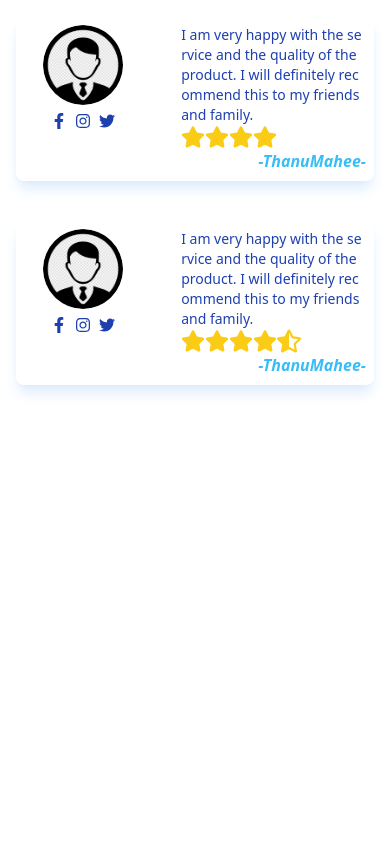
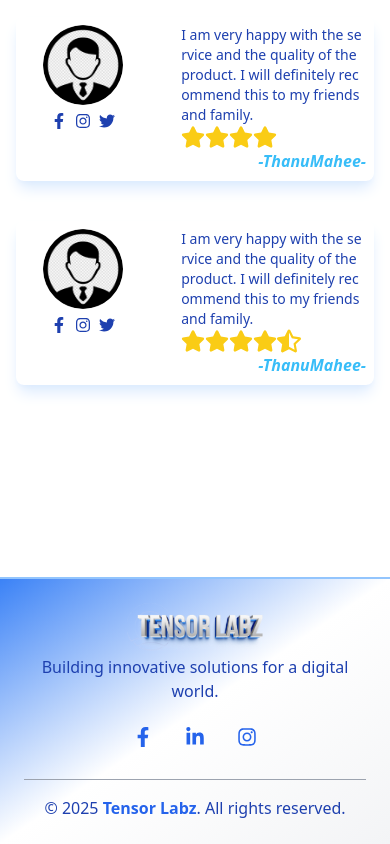
Before and after one commit to tensor-labz/tensor-labz-website, a React (Vite) app: page / in a window 390 px wide. Shown: the part 4527-5371 px from the top of the page. Before the commit the page ends 5104 px from the top, so only its background shows below. Built offline with nearby package versions, Linux system fonts and the light colour scheme.

Commit message:
feat(Footer):Design footer and Updated

```diff
--- a/src/components/layout/Footer.tsx
+++ b/src/components/layout/Footer.tsx
@@ -1,9 +1,41 @@
+import { memo } from 'react';
+import { FaFacebookF, FaLinkedinIn, FaInstagram } from 'react-icons/fa';
+import logo from "../../assets/images/logo.png"
+function Footer() {
+  return (
+    <footer className="bg-gradient-to-br from-blue-500 via-white to-gray-100 text-blue-50 py-6 border-t-2 border-blue-300">
+      <div className="max-w-screen-xl mx-auto px-6">
+        <div className="flex flex-col md:flex-row justify-center md:justify-between items-center">
+          {/* Company Info */}
+          <div className="mb-6 md:mb-0 md:text-justify text-center flex flex-col items-center lg:items-start justify-center lg:justify-start">
+            <img src={logo} loading='lazy' alt='tensor labz logo' className='object-center h-12' />
+            <p className="text-blue-800 mt-1">Building innovative solutions for a digital world.</p>
+          </div>
 
 
-export default function Footer() {
-  return (
-    <footer>
 
+          {/* Social Media Links */}
+          <div className="flex gap-8">
+            {[
+              [ <FaFacebookF />,"https://facebook.com"],
+              [ <FaLinkedinIn />,"https://facebook.com"],
+              [ <FaInstagram />,"https://facebook.com"],
+            ].map(([Icon,link],index)=>(<a key={index} href={link as string} target="_blank" rel="noopener noreferrer" className="text-blue-600 text-xl hover:text-blue-800">
+             {Icon}
+            </a>))
+            }
+
+
+          </div>
+        </div>
+
+        {/* Copyright */}
+        <div className="mt-8 border-t border-gray-400 pt-4 text-center">
+          <p className="text-blue-800">&copy; {new Date().getFullYear()} <strong className='text-blue-600'>Tensor Labz</strong>. All rights reserved.</p>
+        </div>
+      </div>
     </footer>
-  )
+  );
 }
+
+export default memo(Footer)
```
Also changed, not shown: src/components/Logo.tsx (added).
